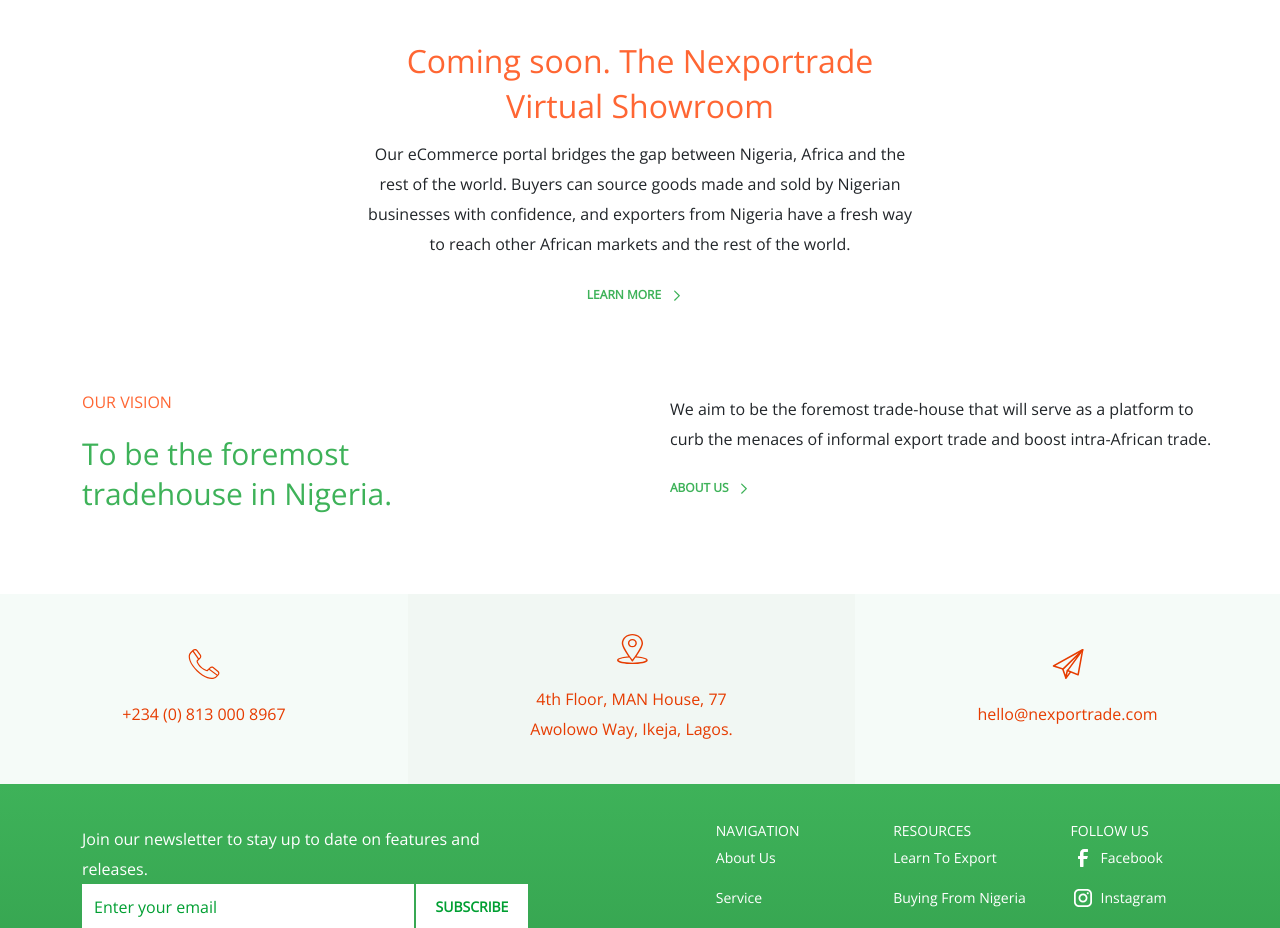
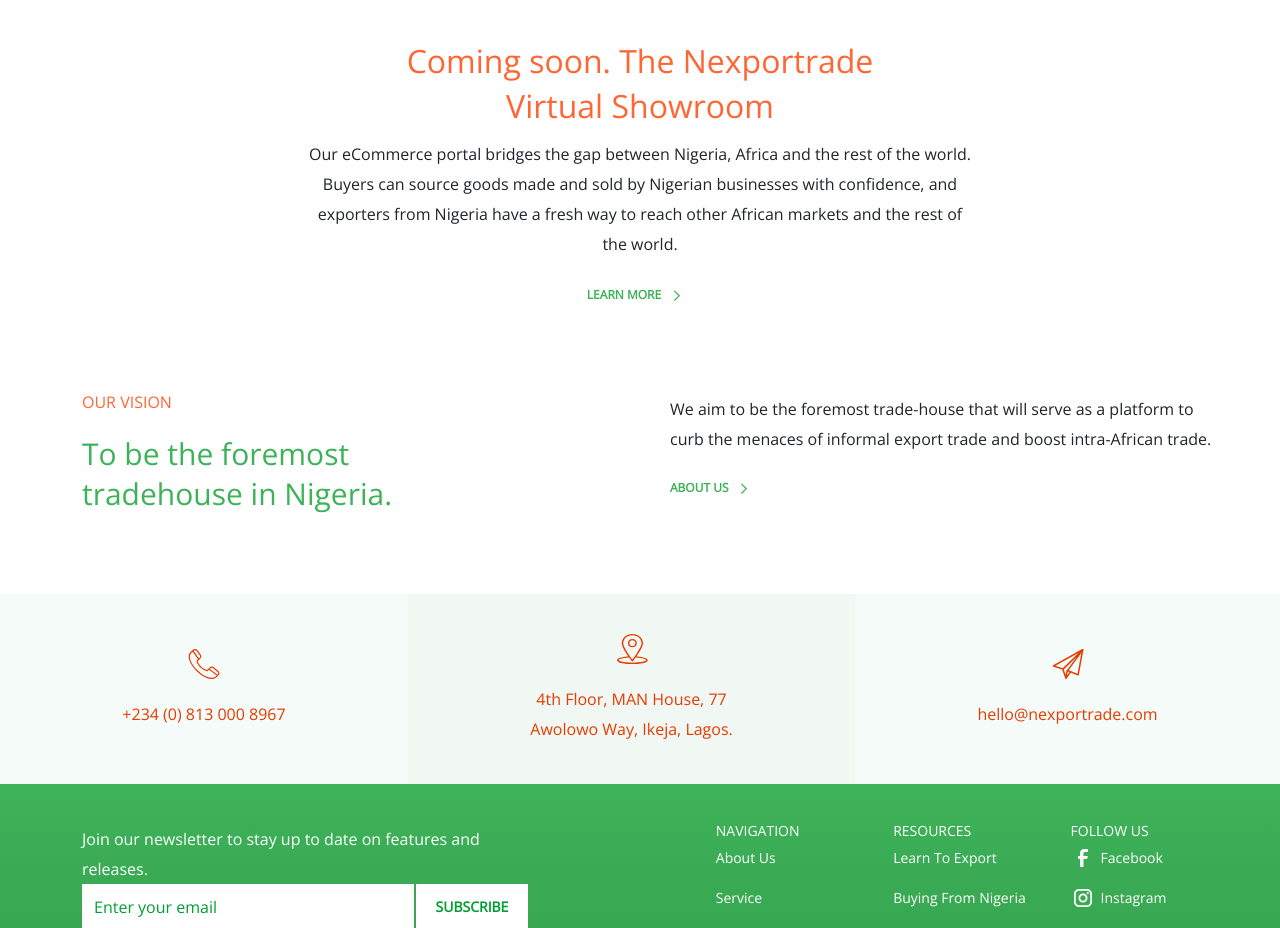
Before and after one commit to charlesinto/nexportrade, a React (Create React App) app: page / in a window 1280 px wide. Shown: the part 4300-5228 px from the top of the page. Built offline with nearby package versions, Linux system fonts and the light colour scheme.

Commit message:
fix style issue

```diff
--- a/src/modules/Home/Home.tsx
+++ b/src/modules/Home/Home.tsx
@@ -234,7 +234,8 @@
             </div>
             <div
               style={{
-                width: "50%",
+                minWidth: "300px",
+                maxWidth: "60%",
                 margin: "10px auto",
               }}
             >
```
